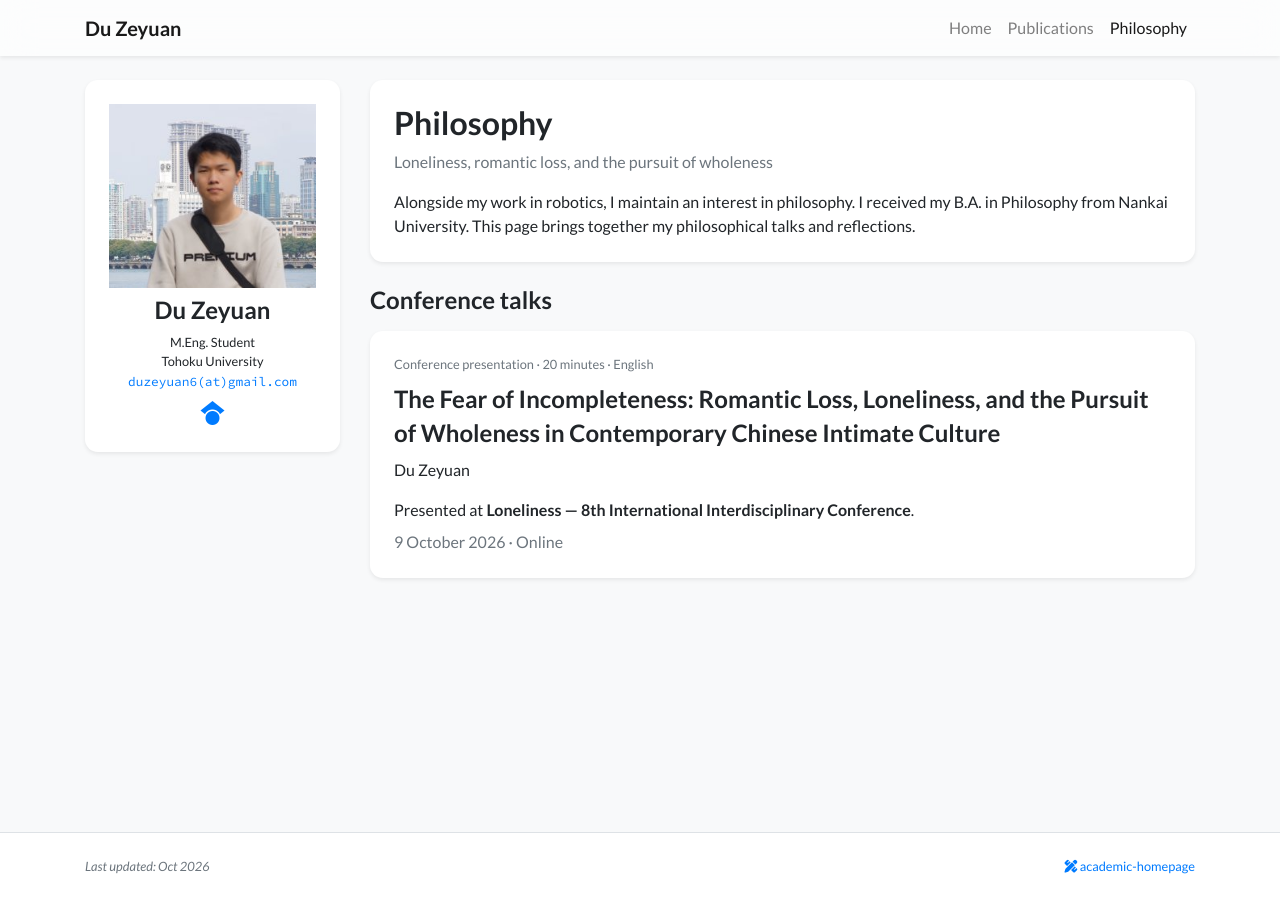
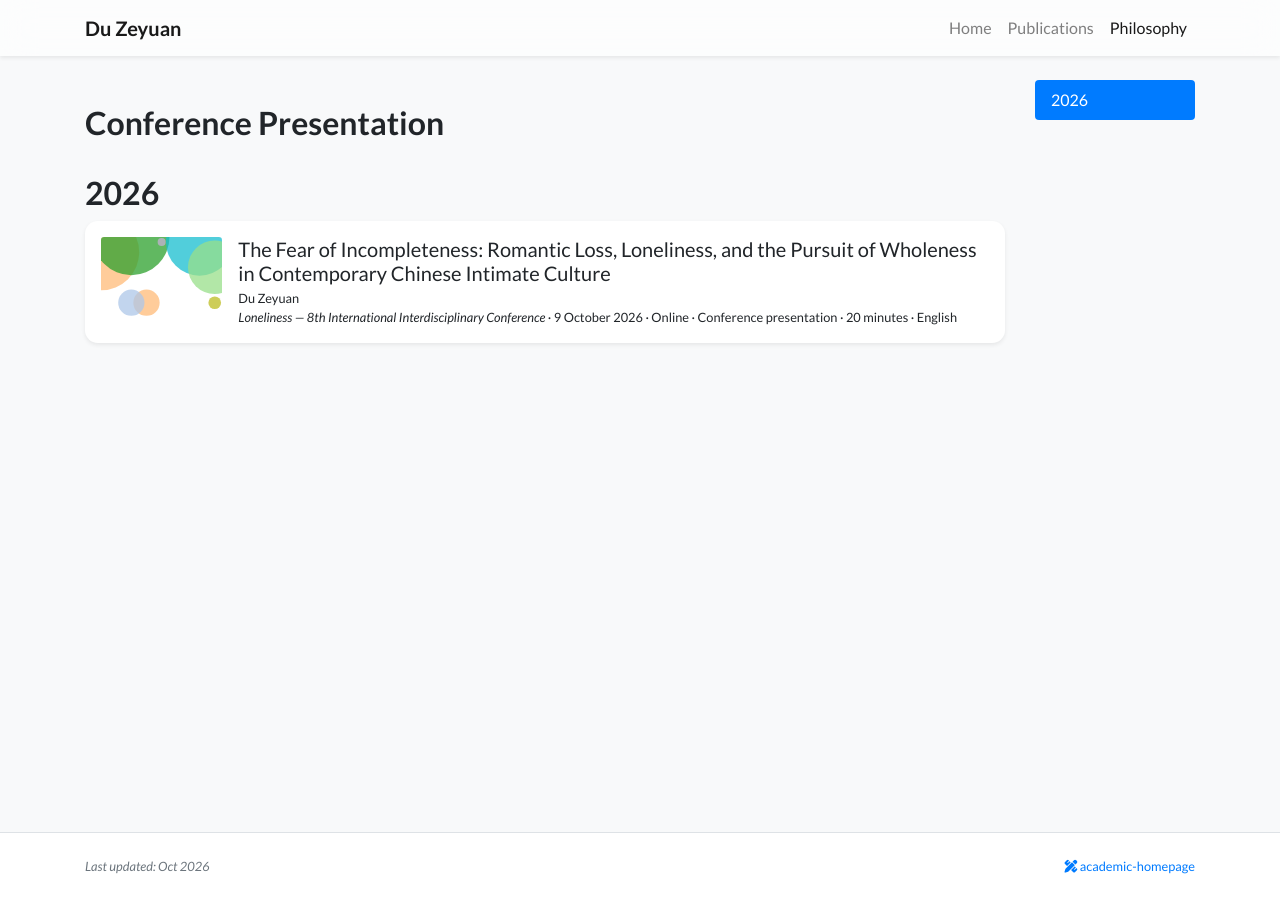
Before and after one commit to duzeyuan6/duzeyuan6.github.io, a Jekyll site: the page built from philosophy.html, in a window 1280 px wide. Built offline with Jekyll 4.4.1, drawn with Linux system fonts in a browser that asks for light colours; nearby versions of some CDN libraries; a style sheet for code colours, icons or effects is not loaded.

Commit message:
Match philosophy conference presentation layout to publications

```diff
--- a/philosophy.html
+++ b/philosophy.html
@@ -3,40 +3,30 @@ layout: default
 title: Philosophy
 navbar_title: Philosophy
 permalink: /philosophy/
+body_attr: >-
+  data-spy="scroll" data-target="#navbar-year" data-offset="100"
 ---
 
+{% assign talks_by_year = site.data.philosophy | sort: "date" | reverse | group_by_exp: "item", "item.date | date: '%Y'" %}
+
 <div class="row">
-    <div class="col-lg-3 col-md-4">
-        {% include widgets/profile_card_mini.html %}
+    <div class="col-12 col-lg-10">
+        <h1 class="h2 pt-4">Conference Presentation</h1>
+        {% for year in talks_by_year %}
+        <h2 class="pt-4" id="year-{{ year.name }}">{{ year.name }}</h2>
+        <div class="my-0 p-0 bg-white shadow-sm rounded-xl">
+            {% for item in year.items %}
+                {% include widgets/publication_item.html item=item hide_bottom_border=forloop.last first=forloop.first last=forloop.last %}
+            {% endfor %}
+        </div>
+        {% endfor %}
     </div>
-    <div class="col-lg-9 col-md-8">
-        <section class="card border-0 shadow-sm mb-4" aria-labelledby="philosophy-heading">
-            <div class="card-body p-4">
-                <h1 id="philosophy-heading" class="h2">Philosophy</h1>
-                <p class="text-muted mb-3">Loneliness, romantic loss, and the pursuit of wholeness</p>
-                <p class="mb-0">
-                    Alongside my work in robotics, I maintain an interest in philosophy.
-                    I received my B.A. in Philosophy from Nankai University.
-                    This page brings together my philosophical talks and reflections.
-                </p>
-            </div>
-        </section>
 
-        <section aria-labelledby="talks-heading">
-            <h2 id="talks-heading" class="h4 mb-3">Conference talks</h2>
-            <article class="card border-0 shadow-sm mb-4" aria-labelledby="incompleteness-title">
-                <div class="card-body p-4">
-                    <p class="small text-muted mb-2">Conference presentation &middot; 20 minutes &middot; English</p>
-                    <h3 id="incompleteness-title" class="h4" style="line-height: 1.4;">
-                        The Fear of Incompleteness: Romantic Loss, Loneliness, and the Pursuit of Wholeness in Contemporary Chinese Intimate Culture
-                    </h3>
-                    <p class="mb-3">Du Zeyuan</p>
-                    <p class="mb-2">
-                        Presented at <strong>Loneliness &mdash; 8th International Interdisciplinary Conference</strong>.
-                    </p>
-                    <p class="text-muted mb-0"><time datetime="2026-10-09">9 October 2026</time> &middot; Online</p>
-                </div>
-            </article>
-        </section>
+    <div class="col-2 d-none d-lg-block">
+        <div id="navbar-year" class="nav nav-pills flex-column sticky-top" style="top: 80px">
+            {% for year in talks_by_year %}
+            <a class="nav-link d-block" href="#year-{{ year.name }}">{{ year.name }}</a>
+            {% endfor %}
+        </div>
     </div>
 </div>
```
Also changed, not shown: _data/philosophy.yml (added, +8 -0 lines).
